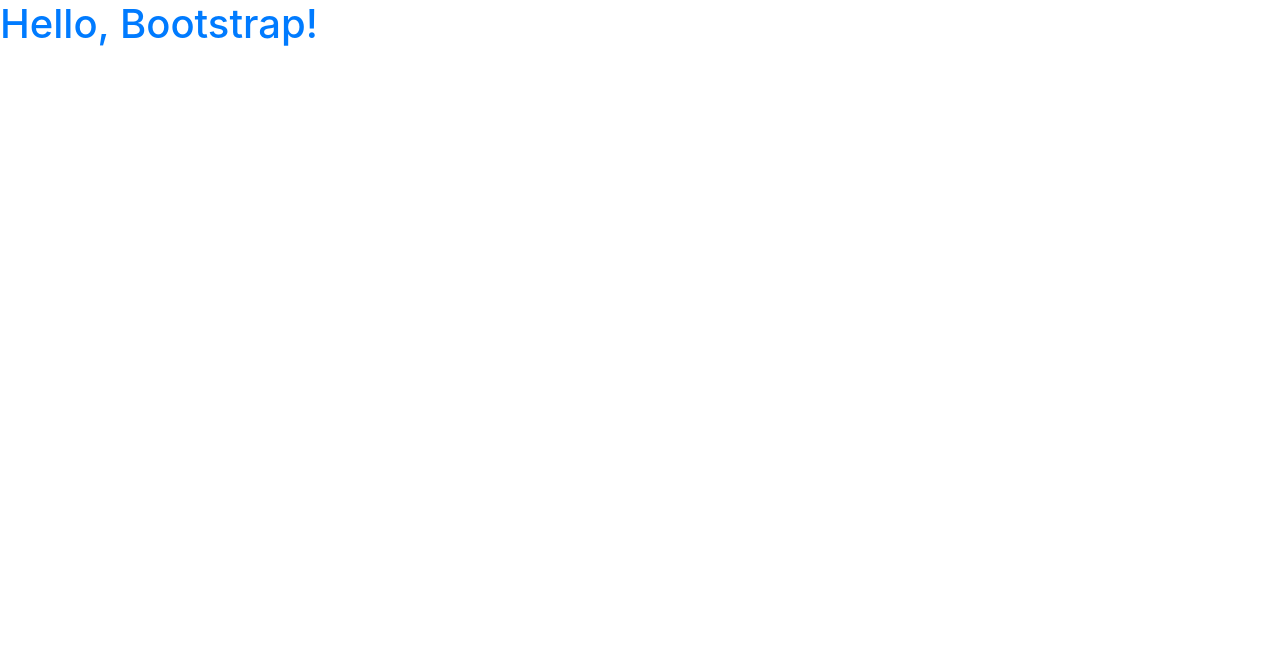
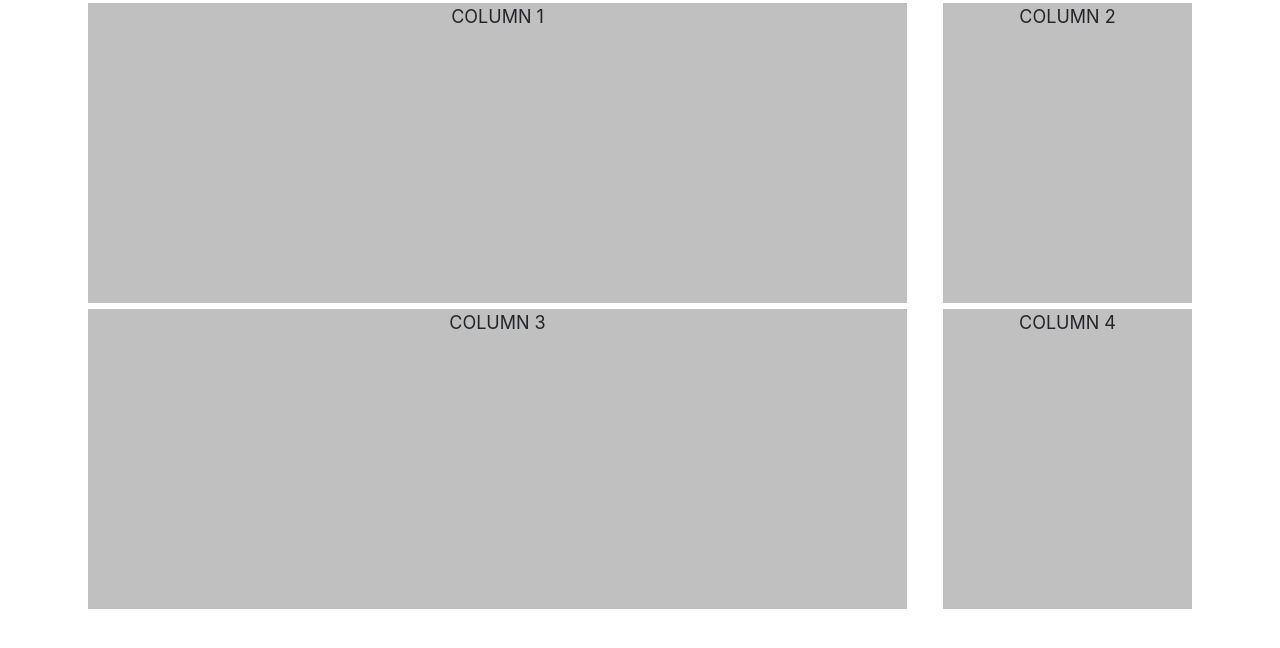
Before and after one commit to shaaz75/Bootstrap, a plain HTML site: page Bootstrap/index.html in a window 1280 px wide. Drawn offline with nearby package versions, Linux system fonts and the light colour scheme.

Commit message:
Added index and custom css

```diff
--- /dev/null
+++ b/Bootstrap/CustomStyles.css
@@ -0,0 +1,7 @@
+.customDiv {
+	margin: 3px;
+	min-height: 300px;
+	background-color: silver;
+	text-align: center;
+	font-size: large
+}
--- a/Bootstrap/index.html
+++ b/Bootstrap/index.html
@@ -6,11 +6,26 @@
     <meta name="viewport" content="width=device-width, initial-scale=1">
     <title>Bootstrap Example</title>
     <link href="bootstrap/css/bootstrap.min.css" rel="stylesheet">
+    <link href="CustomStyles.css" rel="stylesheet" />
 </head>
 <body>
-    <h1 class="text-primary">Hello, Bootstrap!</h1>
-    <script src="https://ajax.googleapis.com/ajax/libs/jquery/1.11.3/jquery.min.js">
-    </script>
+    <div class="container">
+        <div class="row">
+            <div class="col-md-3 col-lg-9 col-sm-6">
+                <div class="customDiv">COLUMN 1</div>
+            </div>
+            <div class="col-md-3 col-lg-3 col-sm-6">
+                <div class="customDiv">COLUMN 2</div>
+            </div>
+            <div class="col-md-3 col-lg-9 col-sm-6">
+                <div class="customDiv">COLUMN 3</div>
+            </div>
+            <div class="col-md-3 col-lg-3 col-sm-6">
+                <div class="customDiv">COLUMN 4</div>
+            </div>
+        </div>
+    </div>
+    <script src="https://ajax.googleapis.com/ajax/libs/jquery/1.11.3/jquery.min.js"></script>
     <script src="bootstrap/js/bootstrap.min.js"></script>
 </body>
 
```
Also changed, not shown: 1 other file.
